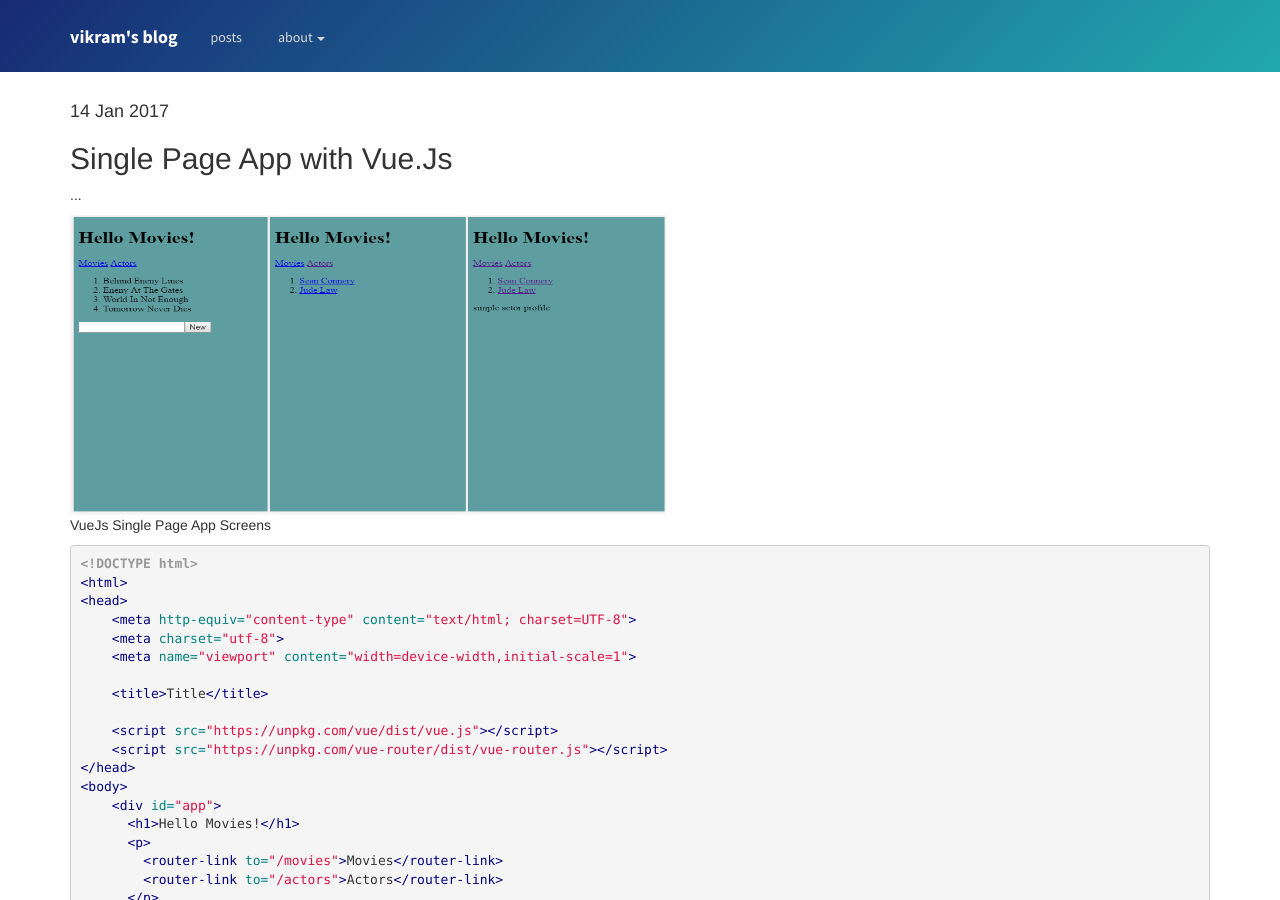
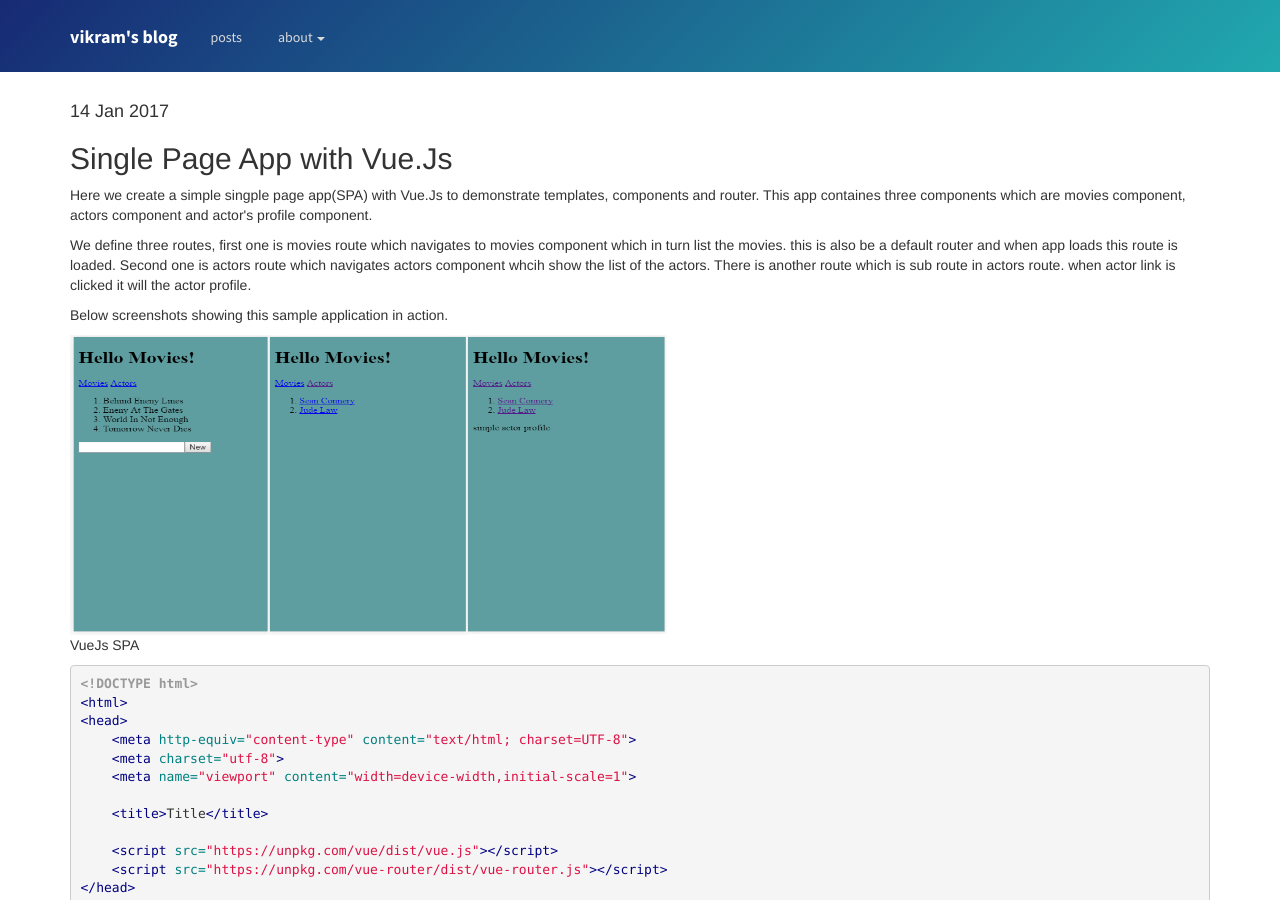
Before and after one commit to srirangamv/srirangamv.github.io, a Jekyll site: the page built from _posts/2017-01-14-spa_app_vuejs.md, in a window 1280 px wide and 900 px high. Built offline with Jekyll 4.4.1, drawn with Linux system fonts in a browser that asks for light colours; nearby versions of some CDN libraries; some of the changed text lies outside the part shown.

Commit message:
blog text created.

```diff
--- a/_posts/2017-01-14-spa_app_vuejs.md
+++ b/_posts/2017-01-14-spa_app_vuejs.md
@@ -6,12 +6,16 @@
 date: 2017-01-14
 ---
 
-<p>...</p>
+<p>Here we create a simple singple page app(SPA) with Vue.Js to demonstrate templates, components and router. This app containes three components which are movies component, actors component and actor's profile component.</p>
+
+<p>We define three routes, first one is movies route which navigates to movies component which in turn list the movies. this is also be a default router and when app loads this route is loaded. Second one is actors route which navigates actors component whcih show the list of the actors. There is another route which is sub route in actors route. when actor link is clicked it will the actor profile.</p>
+
+<p>Below screenshots showing this sample application in action.</p>
 
 <p>
     <figure>
       <img src="/images/VueJsDemo.png" alt="VueJs Single Page App Screens" width="600" height="300" />
-      <figcaption>VueJs Single Page App Screens</figcaption>
+      <figcaption>VueJs SPA</figcaption>
     </figure>
 </p>
 
@@ -146,7 +150,7 @@
 
 <b>Output:</b>
 <p class="output">
-Here is the browser's console log for aoo home page.<br>
+Here is the browser's console log for when app loaded at first.<br>
 <br>
 router entered<br>
 data function called<br>
```
